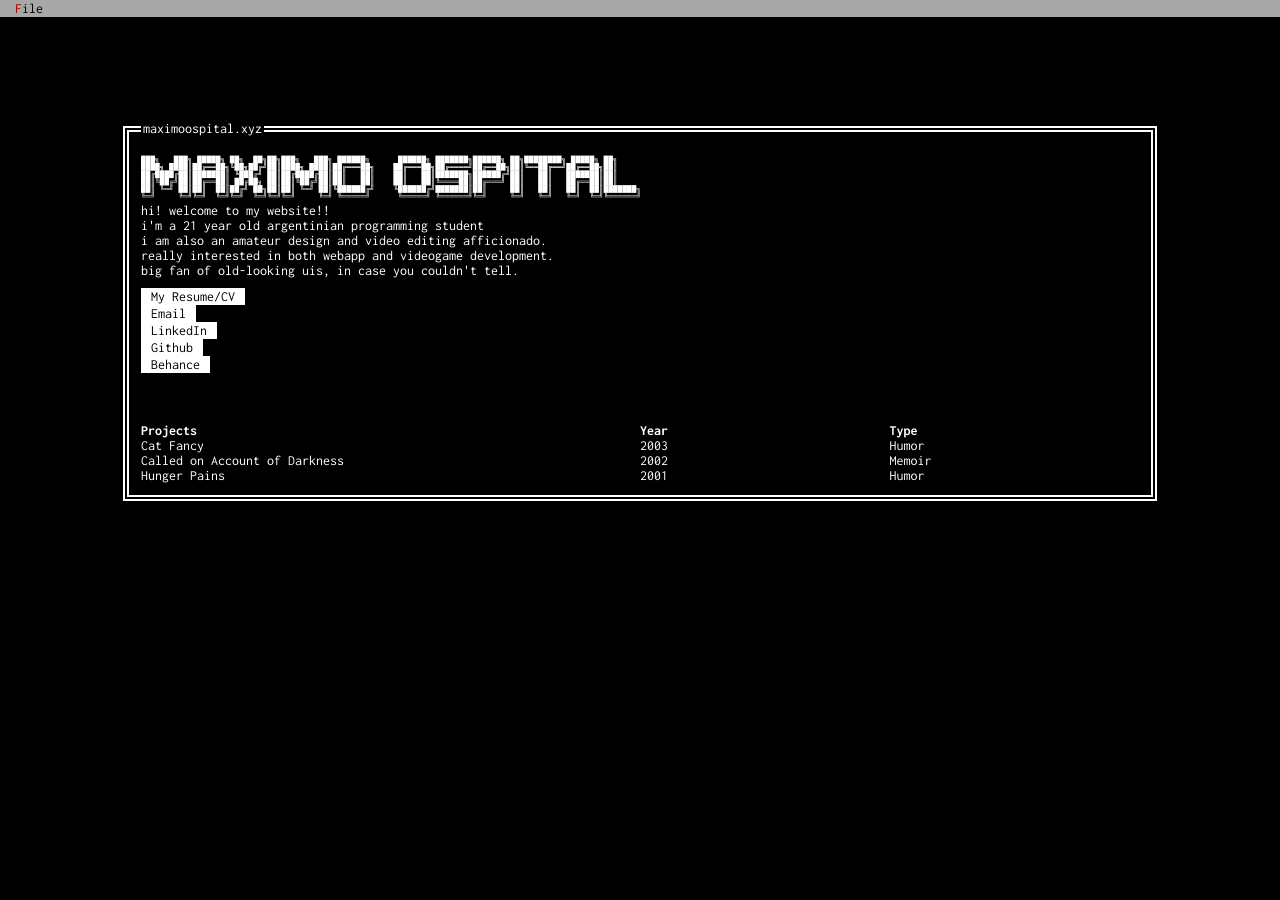
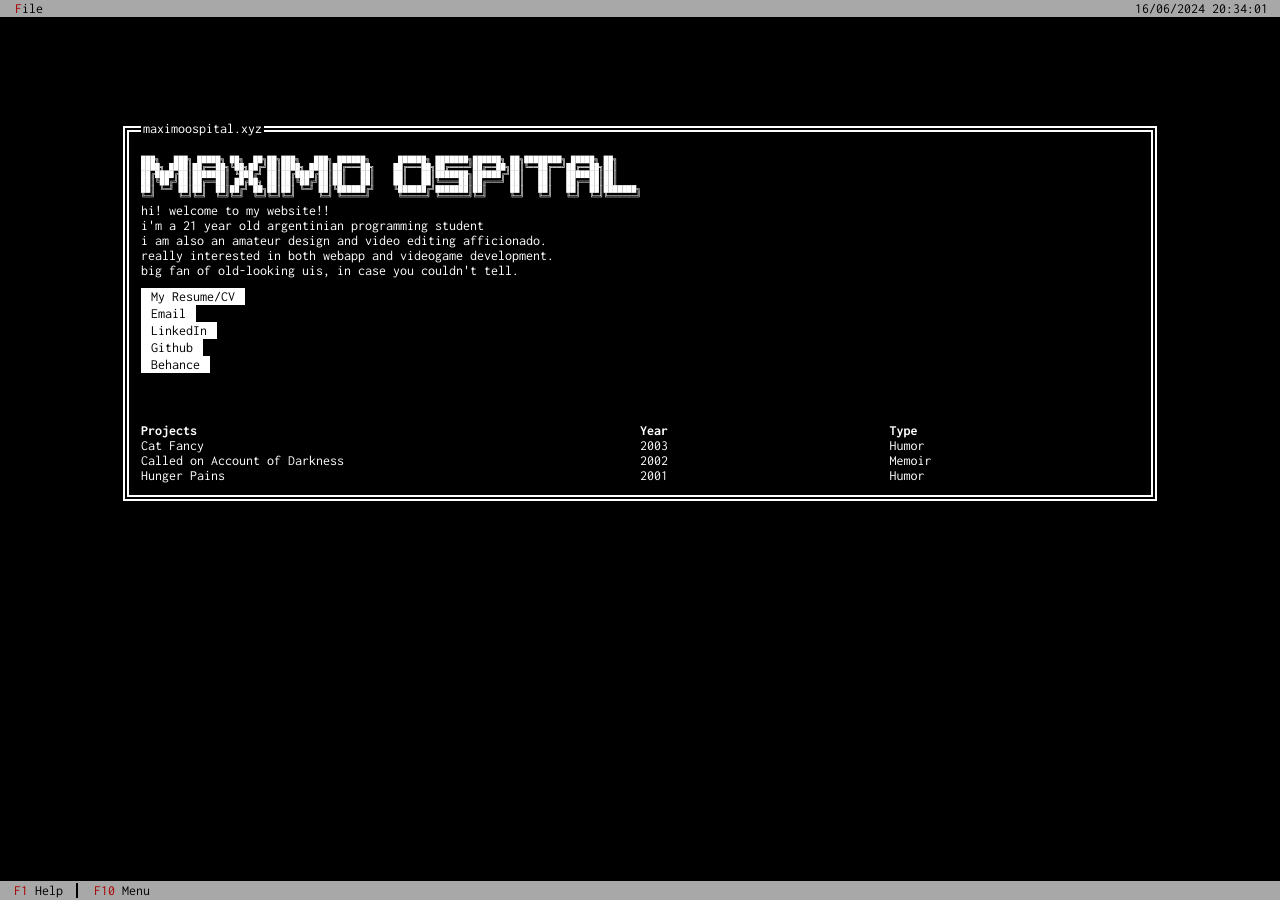
Before and after one commit to maximoospital/maximoospital.github.io, a Jekyll site: the page built from index.html, in a window 1280 px wide. Built offline with Jekyll 4.4.1, drawn with Linux system fonts in a browser that asks for light colours.

Commit message:
update ui

```diff
--- a/_layouts/default.html
+++ b/_layouts/default.html
@@ -12,6 +12,7 @@
                   </ul>
               </div>
           </li>
+          <span class="tui-datetime" data-format="d/M/y H:m:s"></span>
       </ul>
     </nav>
     <div class="contenido">
@@ -19,6 +20,14 @@
         {{ content }}
       </div>
     </div>
+    <div class="tui-statusbar">
+      <ul>
+          <li><a href="#!"><span class="red-168-text">F1</span> Help</a></li>
+          <span class="tui-statusbar-divider"></span>
+          <li><a href="#!"><span class="red-168-text">F10</span> Menu</a></li>
+      </ul>
+  </div>
+
   </body>
 
 </html>
```
